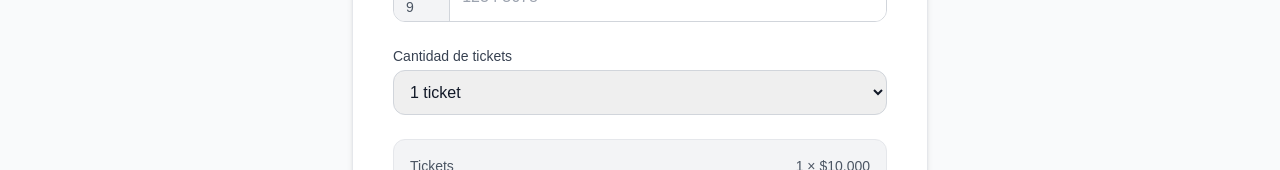
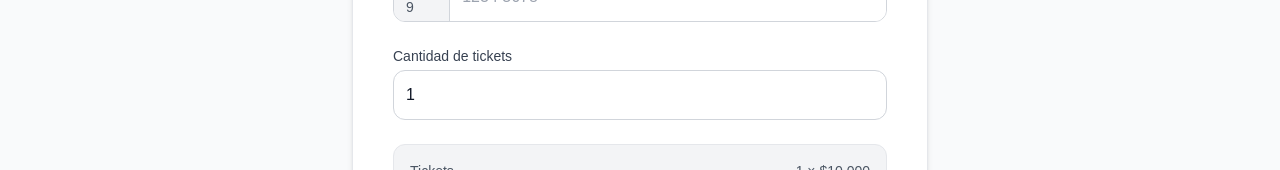
Before and after one commit to conyapa26/Yapa-frontend, a Next.js app: page /comprar in a window 1280 px wide. Shown: the part 751-921 px from the top of the page. Built offline with nearby package versions, Linux system fonts and the light colour scheme.

Commit message:
Add files via upload

```diff
--- a/app/components/TicketForm.tsx
+++ b/app/components/TicketForm.tsx
@@ -193,18 +193,23 @@ export const TicketForm = () => {
               <label className="block text-sm font-medium mb-1 text-gray-700">
                 Cantidad de tickets
               </label>
-              <select
+              <input
+                type="number"
                 name="tickets"
+                min={1}
+                max={10}
+                step={1}
                 value={tickets}
-                onChange={(e) => setTickets(Number(e.target.value))}
+                onChange={(e) => {
+                  const value = Number(e.target.value);
+                  if (Number.isNaN(value)) {
+                    setTickets(1);
+                  } else {
+                    setTickets(Math.max(1, Math.min(10, Math.floor(value))));
+                  }
+                }}
                 className="w-full p-3 rounded-xl border border-gray-300 text-gray-900 focus:ring-2 focus:ring-blue-500"
-              >
-                {[1, 2, 3, 4, 5].map((n) => (
-                  <option key={n} value={n}>
-                    {n} ticket{n > 1 && "s"}
-                  </option>
-                ))}
-              </select>
+              />
             </div>
 
             {/* Resumen */}
```
